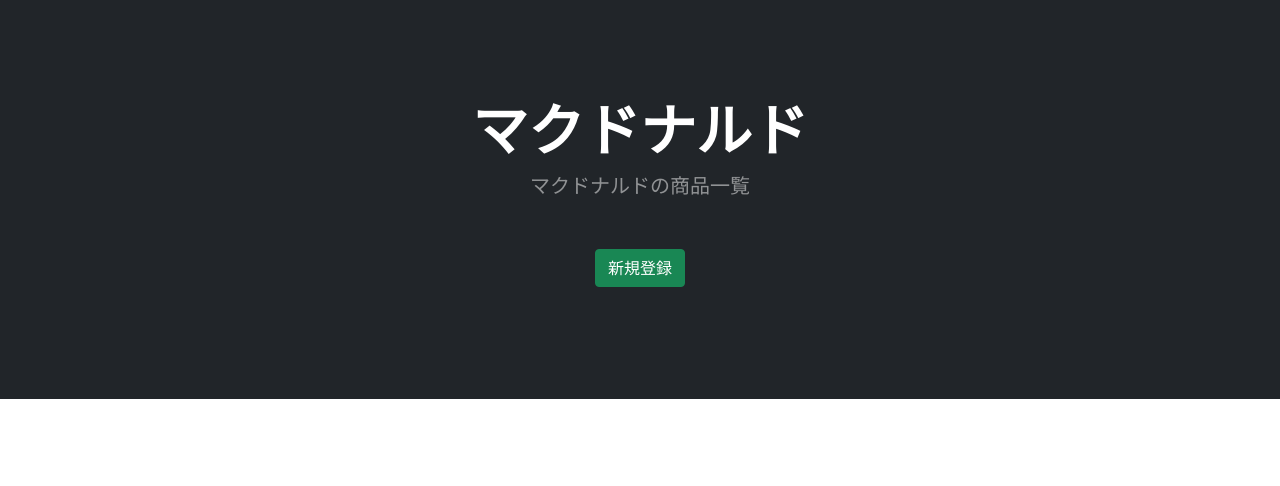
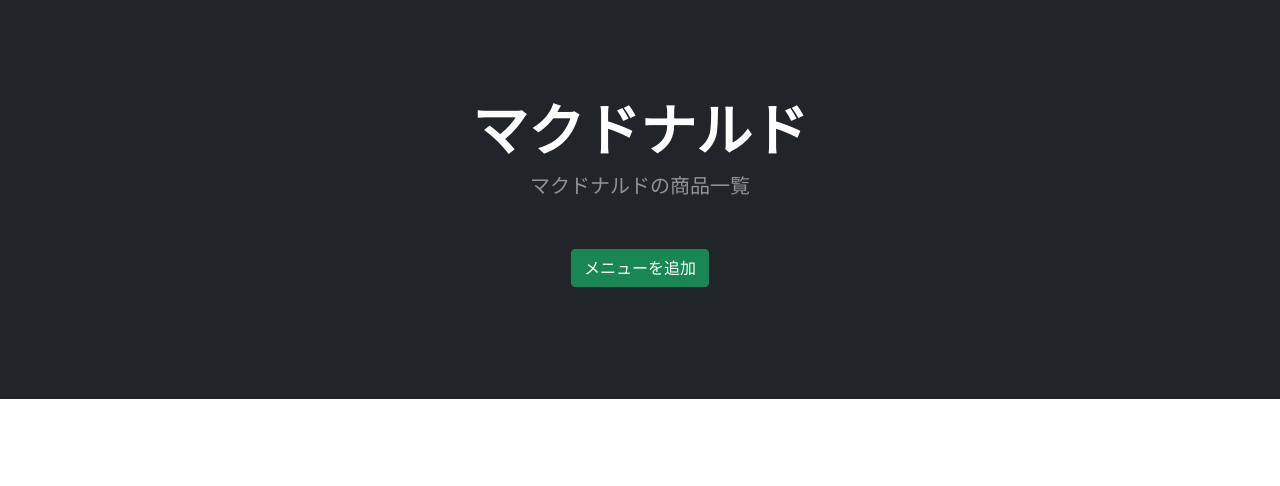
Before and after one commit to koki-sasaki08/ksih, a Django app: page /mac_list/ in a window 1280 px wide. Shown: the part 56-542 px from the top of the page. Run offline with Django 3.2, Linux system fonts and the light colour scheme; a user stored in the database is signed in; data comes from the database, SQL or seed files in the repository; some libraries are stand-ins or nearby versions.

Commit message:
list 編集

```diff
--- a/hamburger/templates/burgerKing_list.html
+++ b/hamburger/templates/burgerKing_list.html
@@ -10,7 +10,7 @@
             <h1 class="display-4 fw-bolder">バーガーキング</h1>
             <p class="lead fw-normal text-white-50 mb-0">バーガーキングの商品一覧</p>
             {% if user.is_authenticated %}
-                <a class="btn btn-success mt-5 mb-3" href="#">新規登録</a>
+                <a class="btn btn-success mt-5 mb-3" href="#">メニューを追加</a>
             {% endif %}
         </div>
     </div>
--- a/hamburger/templates/mac_list.html
+++ b/hamburger/templates/mac_list.html
@@ -10,7 +10,7 @@
             <h1 class="display-4 fw-bolder">マクドナルド</h1>
             <p class="lead fw-normal text-white-50 mb-0">マクドナルドの商品一覧</p>
             {% if user.is_authenticated %}
-                <a class="btn btn-success mt-5 mb-3" href="#">新規登録</a>
+                <a class="btn btn-success mt-5 mb-3" href="#">メニューを追加</a>
             {% endif %}
         </div>
     </div>
--- a/hamburger/templates/mos_list.html
+++ b/hamburger/templates/mos_list.html
@@ -10,7 +10,7 @@
             <h1 class="display-4 fw-bolder">モスバーガー</h1>
             <p class="lead fw-normal text-white-50 mb-0">モスバーガーの商品一覧</p>
             {% if user.is_authenticated %}
-                <a class="btn btn-success mt-5 mb-3" href="#">新規登録</a>
+                <a class="btn btn-success mt-5 mb-3" href="#">メニューを追加</a>
             {% endif %}
         </div>
     </div>
```
